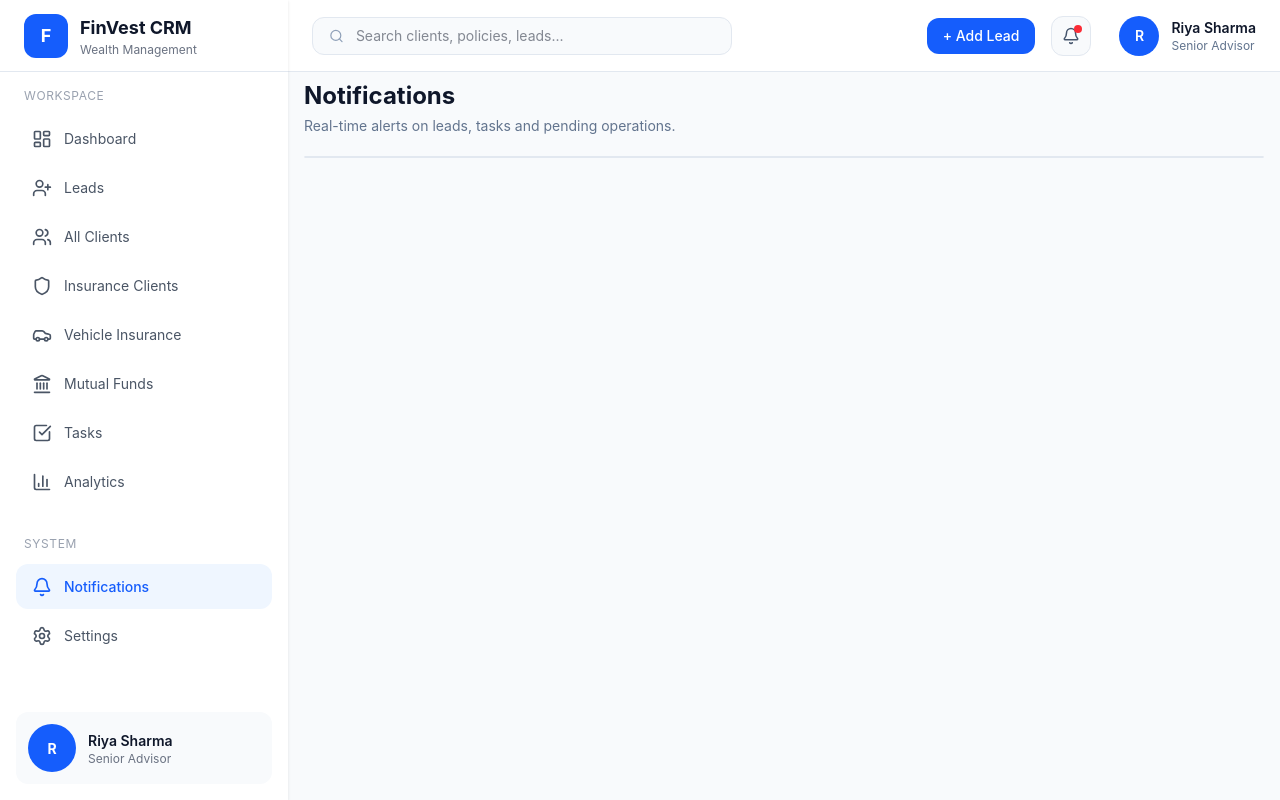
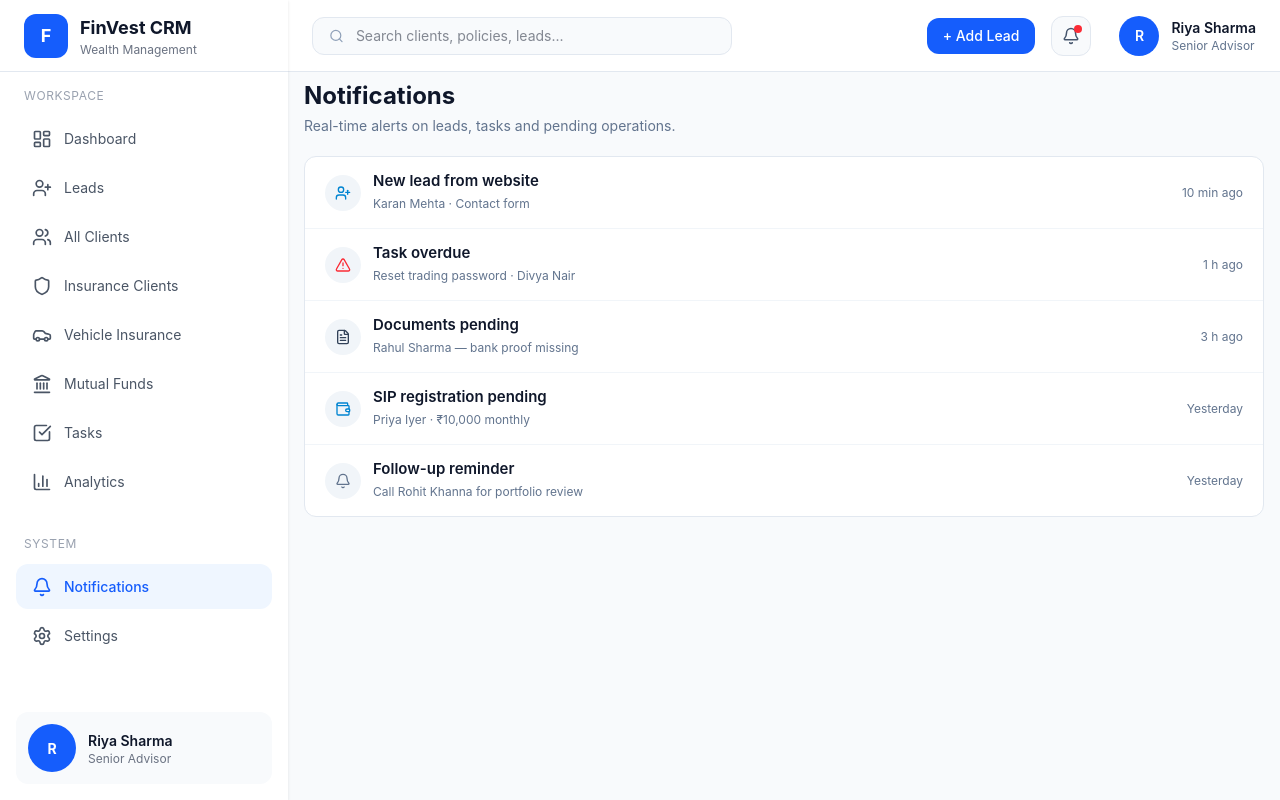
Before and after one commit to dhanlaxmicrm1-maker/crm-front, a React (Vite) app: page /notifications in a window 1280 px wide. Built offline with nearby package versions, Linux system fonts and the light colour scheme; no server answers.

Commit message:
Update Notifications.tsx

```diff
--- a/src/pages/Notifications.tsx
+++ b/src/pages/Notifications.tsx
@@ -1,7 +1,3 @@
-import { useEffect, useState } from "react";
-
-import api from "../services/api";
-
 import {
   UserPlus,
   AlertTriangle,
@@ -11,163 +7,112 @@ import {
 } from "lucide-react";
 
 export default function Notifications() {
-
-  const [notifications, setNotifications] =
-    useState<any[]>([]);
-
-  useEffect(() => {
-    fetchNotifications();
-  }, []);
-
-  const fetchNotifications = async () => {
-
-    try {
-
-      const res = await api.get(
-        "/notifications"
-      );
-
-      setNotifications(res.data);
-
-    }
-
-    catch (err) {
-
-      console.log(err);
-
-    }
-
-  };
-
-  const getIcon = (icon: string) => {
-
-    switch (icon) {
-
-      case "UserPlus":
-
-        return UserPlus;
-
-      case "AlertTriangle":
-
-        return AlertTriangle;
-
-      case "FileText":
-
-        return FileText;
-
-      case "Wallet":
-
-        return Wallet;
-
-      default:
-
-        return Bell;
-
-    }
-
-  };
+  const notifications = [
+    {
+      id: 1,
+      title: "New lead from website",
+      description: "Karan Mehta · Contact form",
+      time: "10 min ago",
+      icon: UserPlus,
+      color: "text-sky-600",
+    },
+    {
+      id: 2,
+      title: "Task overdue",
+      description: "Reset trading password · Divya Nair",
+      time: "1 h ago",
+      icon: AlertTriangle,
+      color: "text-red-500",
+    },
+    {
+      id: 3,
+      title: "Documents pending",
+      description: "Rahul Sharma — bank proof missing",
+      time: "3 h ago",
+      icon: FileText,
+      color: "text-slate-700",
+    },
+    {
+      id: 4,
+      title: "SIP registration pending",
+      description: "Priya Iyer · ₹10,000 monthly",
+      time: "Yesterday",
+      icon: Wallet,
+      color: "text-sky-600",
+    },
+    {
+      id: 5,
+      title: "Follow-up reminder",
+      description: "Call Rohit Khanna for portfolio review",
+      time: "Yesterday",
+      icon: Bell,
+      color: "text-slate-500",
+    },
+  ];
 
   return (
-
     <div className="p-4">
-
       <div className="max-w-[1080px]">
 
         <div className="mb-5">
-
           <h1 className="text-2xl font-bold">
-
             Notifications
-
           </h1>
 
           <p className="text-sm text-slate-500 mt-1">
-
-            Real-time alerts on leads,
-            tasks and pending operations.
-
+            Real-time alerts on leads, tasks and pending operations.
           </p>
-
         </div>
 
         <div className="bg-white rounded-xl border border-slate-200 overflow-hidden">
 
-          {notifications.map(
-            (item, index) => {
-
-              const Icon = getIcon(
-                item.icon
-              );
+          {notifications.map((item, index) => {
+            const Icon = item.icon;
 
             return (
-
               <div
-
-                  key={item._id}
-
+                key={item.id}
                 className={`
                   flex items-center justify-between
                   px-5 py-4
                   hover:bg-slate-50
                   ${
-                      index !==
-                      notifications.length - 1
-
+                    index !== notifications.length - 1
                       ? "border-b border-slate-100"
-
                       : ""
                   }
                 `}
               >
-
                 <div className="flex items-center gap-3">
 
                   <div className="w-9 h-9 rounded-full bg-slate-100 flex items-center justify-center">
-
                     <Icon
                       size={16}
                       className={item.color}
                     />
-
                   </div>
 
                   <div>
-
                     <h3 className="font-semibold text-[15px] leading-none">
-
                       {item.title}
-
                     </h3>
 
                     <p className="text-xs text-slate-500 mt-2">
-
                       {item.description}
-
                     </p>
-
                   </div>
 
                 </div>
 
                 <span className="text-xs text-slate-500">
-
                   {item.time}
-
                 </span>
+              </div>
+            );
+          })}
 
         </div>
-
+      </div>
+    </div>
   );
-
 }
-          )}
-
-        </div>
-
-      </div>
-
-    </div>
-
-  );
-
-}
```
Lines whose indentation alone changed are shown as unchanged.
